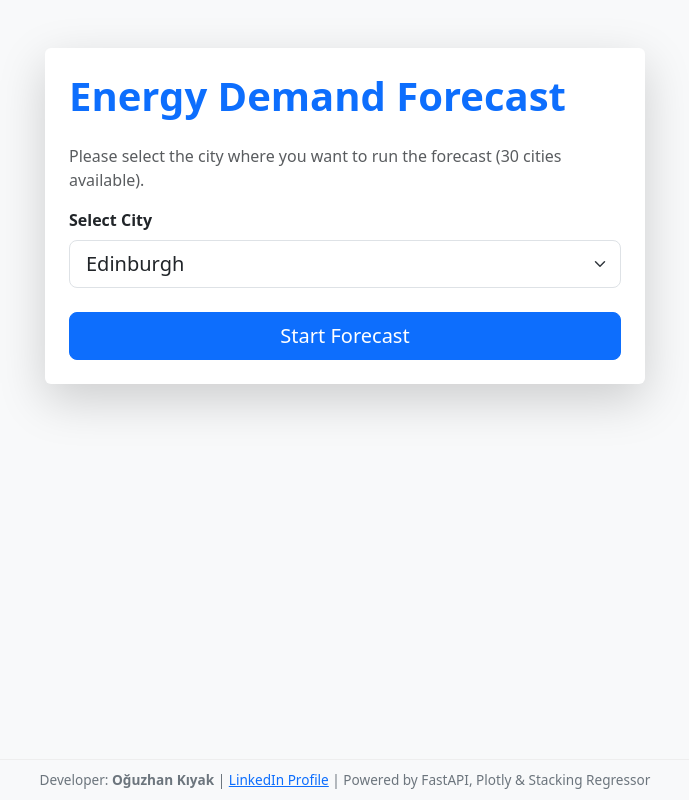
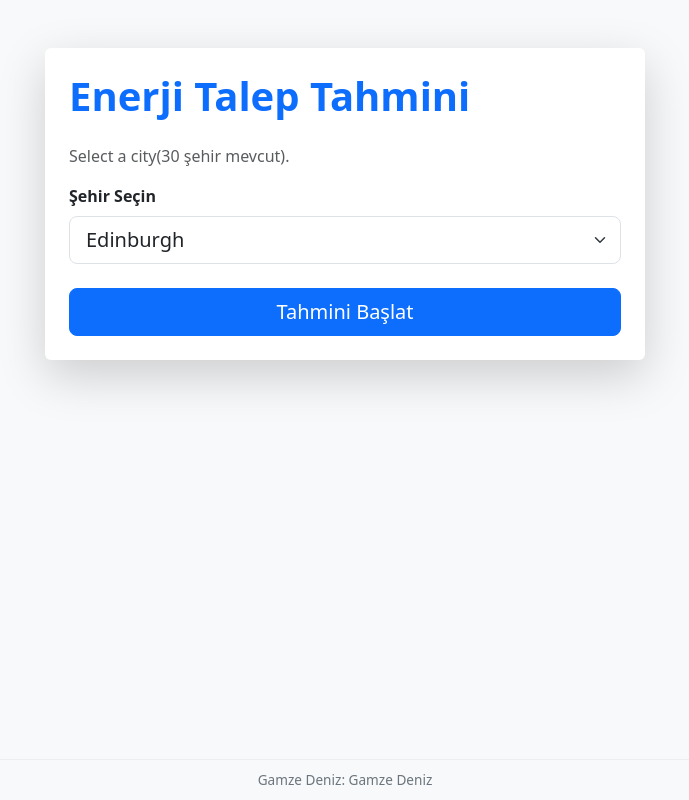
Before and after one commit to ngamzedeniz/energy-forecast-dashboard, a FastAPI app: page / in a window 1280 px wide. Shown: the whole page, without its empty margins (295-984 px from the left). Run offline with FastAPI, Linux system fonts and the light colour scheme.

Commit message:
Update index.html

```diff
--- a/templates/index.html
+++ b/templates/index.html
@@ -1,8 +1,8 @@
 <!DOCTYPE html>
-<html lang="en">
+<html lang="tr">
 <head>
     <meta charset="UTF-8">
-    <title>Energy Demand Forecast Dashboard</title>
+    <title>Energy Forecast Dashboard</title>
     <link href="https://cdn.jsdelivr.net/npm/bootstrap@5.3.3/dist/css/bootstrap.min.css" rel="stylesheet">
     <style>
         .footer {
@@ -21,23 +21,23 @@
 </head>
 <body class="bg-light">
     <div class="container mt-5 p-4 bg-white rounded shadow-lg" style="max-width: 600px;">
-        <h1 class="mb-4 text-primary fw-bold">Energy Demand Forecast</h1>
-        <p class="text-muted">Please select the city where you want to run the forecast ({{ cities | length }} cities available).</p>
+        <h1 class="mb-4 text-primary fw-bold">Enerji Talep Tahmini</h1>
+        <p class="text-muted">Select a city({{ cities | length }} şehir mevcut).</p>
         <form method="post" action="/forecast">
             <div class="mb-4">
-                <label for="city" class="form-label fw-bold">Select City</label>
+                <label for="city" class="form-label fw-bold">Şehir Seçin</label>
                 <select class="form-select form-select-lg" id="city" name="city" required>
                     {% for c in cities %}
                         <option value="{{ c }}">{{ c }}</option>
                     {% endfor %}
                 </select>
             </div>
-            <button type="submit" class="btn btn-primary btn-lg w-100">Start Forecast</button>
+            <button type="submit" class="btn btn-primary btn-lg w-100">Tahmini Başlat</button>
         </form>
     </div>
 
     <div class="footer">
-        Developer: <strong>{{ developer }}</strong> | <a href="https://www.linkedin.com/in/nursima-gamze-deniz/" target="_blank">LinkedIn Profile</a> | Powered by FastAPI, Plotly & Stacking Regressor
+        Gamze Deniz: Gamze Deniz
     </div>
 </body>
 </html>
```
